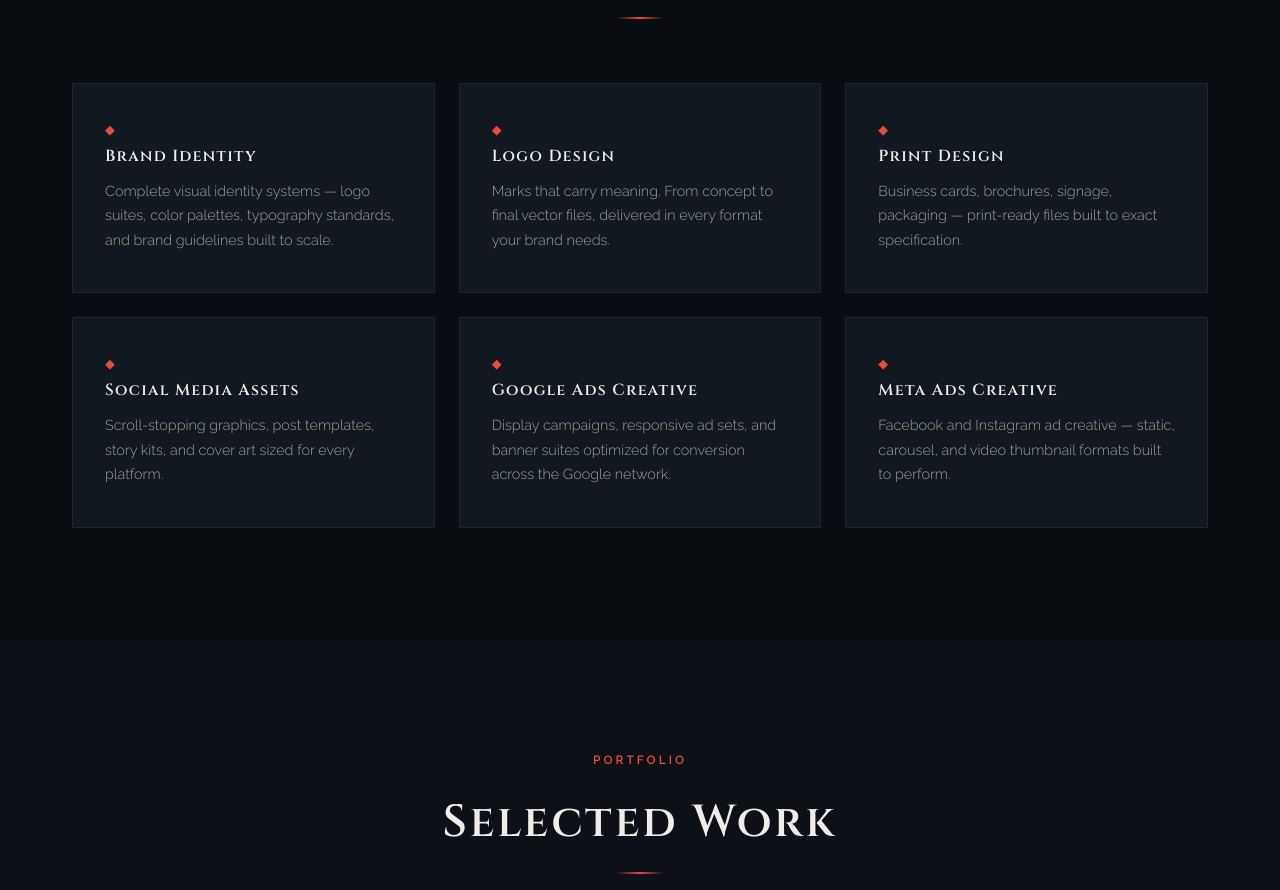
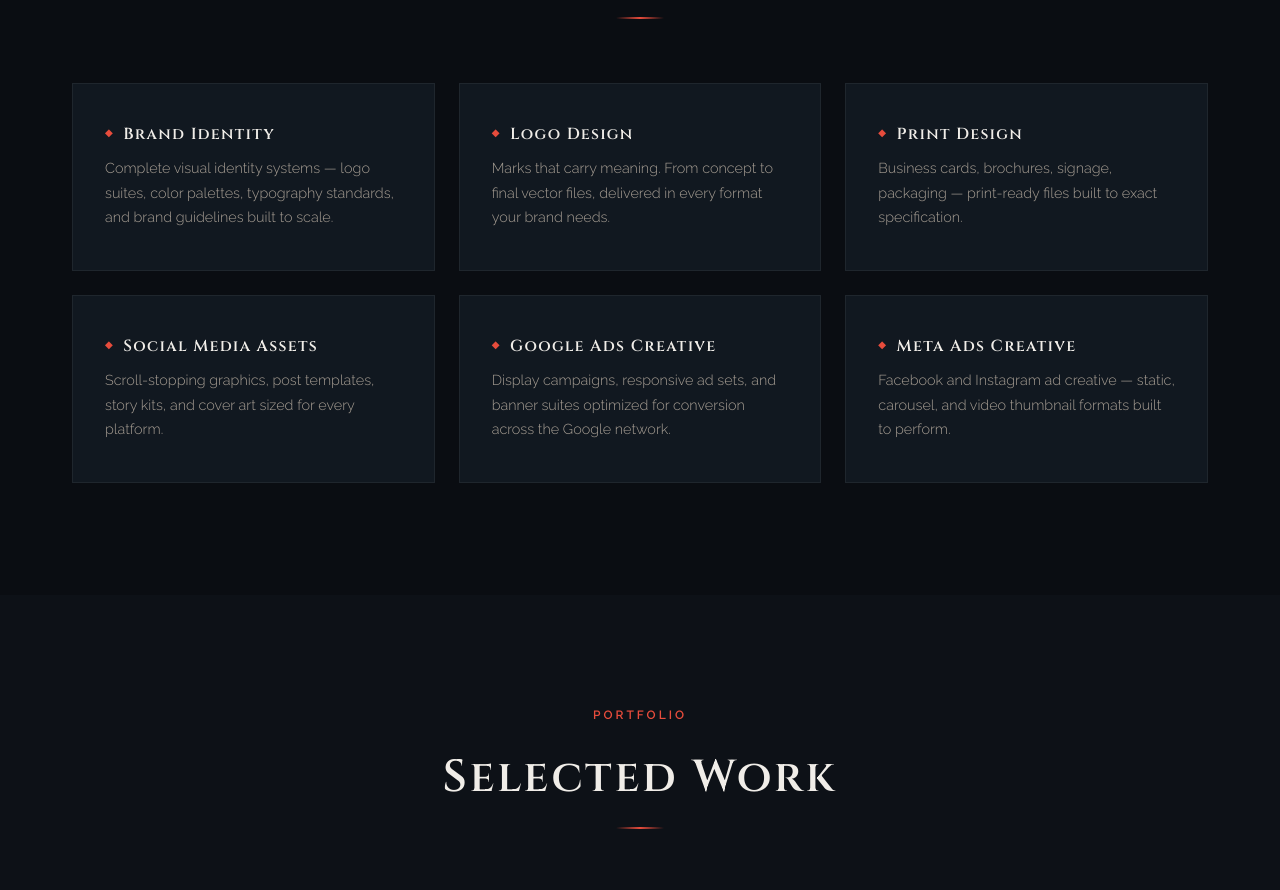
Before and after one commit to AriesAblazed/ariesmediahub-site, a plain HTML site: page index.html in a window 1280 px wide. Shown: the part 1149-2039 px from the top of the page. Drawn offline with nearby package versions, Linux system fonts and the light colour scheme.

Commit message:
fix: inline diamond bullet with service card titles

```diff
--- a/css/style.css
+++ b/css/style.css
@@ -420,14 +420,6 @@ section:nth-child(even) {
   height: 100%;
 }
 
-.service-icon {
-  color: var(--accent-bright);
-  font-size: 0.8rem;
-  margin-bottom: 0.6rem;
-  letter-spacing: 0.2em;
-  line-height: 1;
-}
-
 .service-card h3 {
   font-family: var(--font-display);
   font-size: 1rem;
@@ -436,6 +428,17 @@ section:nth-child(even) {
   color: var(--text-primary);
   margin-bottom: 0.75rem;
   margin-top: 0;
+  display: flex;
+  align-items: center;
+  gap: 0.6rem;
+}
+
+.service-card h3::before {
+  content: '\25C6';
+  color: var(--accent-bright);
+  font-size: 0.6rem;
+  flex-shrink: 0;
+  line-height: 1;
 }
 
 .service-card p {
@@ -443,7 +446,6 @@ section:nth-child(even) {
   color: var(--text-secondary);
   line-height: 1.7;
   font-weight: 300;
-  margin-top: auto;
 }
 
 /* ═══════════════════════════════════════════
@@ -754,3 +756,9 @@ section:nth-child(even) {
     grid-template-columns: 1fr 1fr;
   }
 }
+
+@media (max-width: 480px) {
+  .work-grid {
+    grid-template-columns: 1fr;
+  }
+}
--- a/index.html
+++ b/index.html
@@ -84,37 +84,31 @@
       <div class="services-grid">
 
         <div class="service-card" data-aos="fade-up" data-aos-delay="0">
-          <div class="service-icon">&#9670;</div>
           <h3>Brand Identity</h3>
           <p>Complete visual identity systems — logo suites, color palettes, typography standards, and brand guidelines built to scale.</p>
         </div>
 
         <div class="service-card" data-aos="fade-up" data-aos-delay="100">
-          <div class="service-icon">&#9670;</div>
           <h3>Logo Design</h3>
           <p>Marks that carry meaning. From concept to final vector files, delivered in every format your brand needs.</p>
         </div>
 
         <div class="service-card" data-aos="fade-up" data-aos-delay="200">
-          <div class="service-icon">&#9670;</div>
           <h3>Print Design</h3>
           <p>Business cards, brochures, signage, packaging — print-ready files built to exact specification.</p>
         </div>
 
         <div class="service-card" data-aos="fade-up" data-aos-delay="300">
-          <div class="service-icon">&#9670;</div>
           <h3>Social Media Assets</h3>
           <p>Scroll-stopping graphics, post templates, story kits, and cover art sized for every platform.</p>
         </div>
 
         <div class="service-card" data-aos="fade-up" data-aos-delay="400">
-          <div class="service-icon">&#9670;</div>
           <h3>Google Ads Creative</h3>
           <p>Display campaigns, responsive ad sets, and banner suites optimized for conversion across the Google network.</p>
         </div>
 
         <div class="service-card" data-aos="fade-up" data-aos-delay="500">
-          <div class="service-icon">&#9670;</div>
           <h3>Meta Ads Creative</h3>
           <p>Facebook and Instagram ad creative — static, carousel, and video thumbnail formats built to perform.</p>
         </div>
@@ -265,3 +259,4 @@
   <script src="https://cdn.jsdelivr.net/npm/aos@2.3.4/dist/aos.js"></script>
   <script src="js/main.js"></script>
 </body>
+</html>
```
